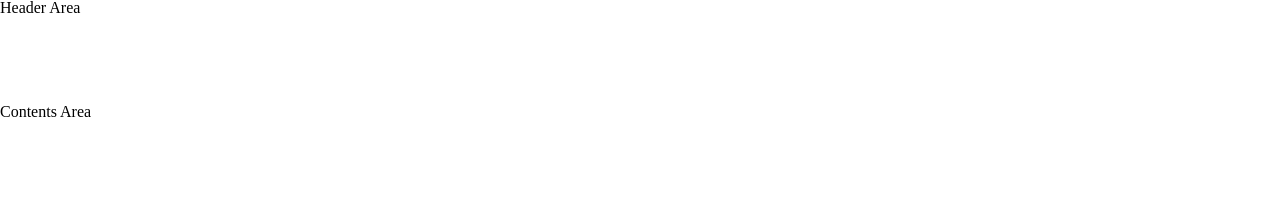
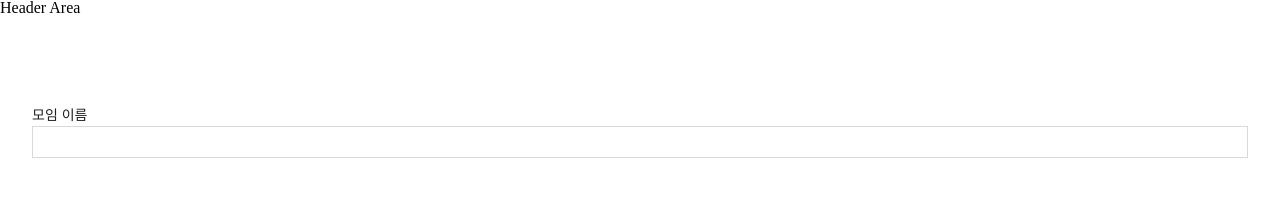
Before and after one commit to Team-Panopticon/TBD-client, a React (Vite) app: page /meetings/new in a window 1280 px wide. Shown: the top 208 px of the page. Built offline with nearby package versions, Linux system fonts and the light colour scheme.

Commit message:
feat: Input 컴포넌트와 Label 추가

```diff
--- /dev/null
+++ b/src/components/pages/MeetingCreate/styled.tsx
@@ -0,0 +1,13 @@
+import styled from 'styled-components';
+
+export const InputContainer = styled.div`
+  display: flex;
+  flex-direction: column;
+  gap: 16px;
+  padding-left: 32px;
+  padding-right: 32px;
+`;
+
+export const InputLabel = styled.label`
+  padding-bottom: 4px;
+`;
--- a/src/pages/MeetingCreate.tsx
+++ b/src/pages/MeetingCreate.tsx
@@ -1,10 +1,21 @@
 import { Contents, Footer, Header, Page } from './styled';
+import { Input, Typography } from 'antd';
+import { InputContainer, InputLabel } from '../components/pages/MeetingCreate/styled';
 
 export function MeetingCreate() {
   return (
     <Page>
       <Header>Header Area</Header>
-      <Contents>Contents Area</Contents>
+      <Contents>
+        <InputContainer>
+          <div>
+            <InputLabel htmlFor="name">
+              <Typography>모임 이름</Typography>
+            </InputLabel>
+            <Input id="name" allowClear style={{ borderRadius: 0 }} />
+          </div>
+        </InputContainer>
+      </Contents>
       <Footer>Footer Area</Footer>
     </Page>
   );
```
